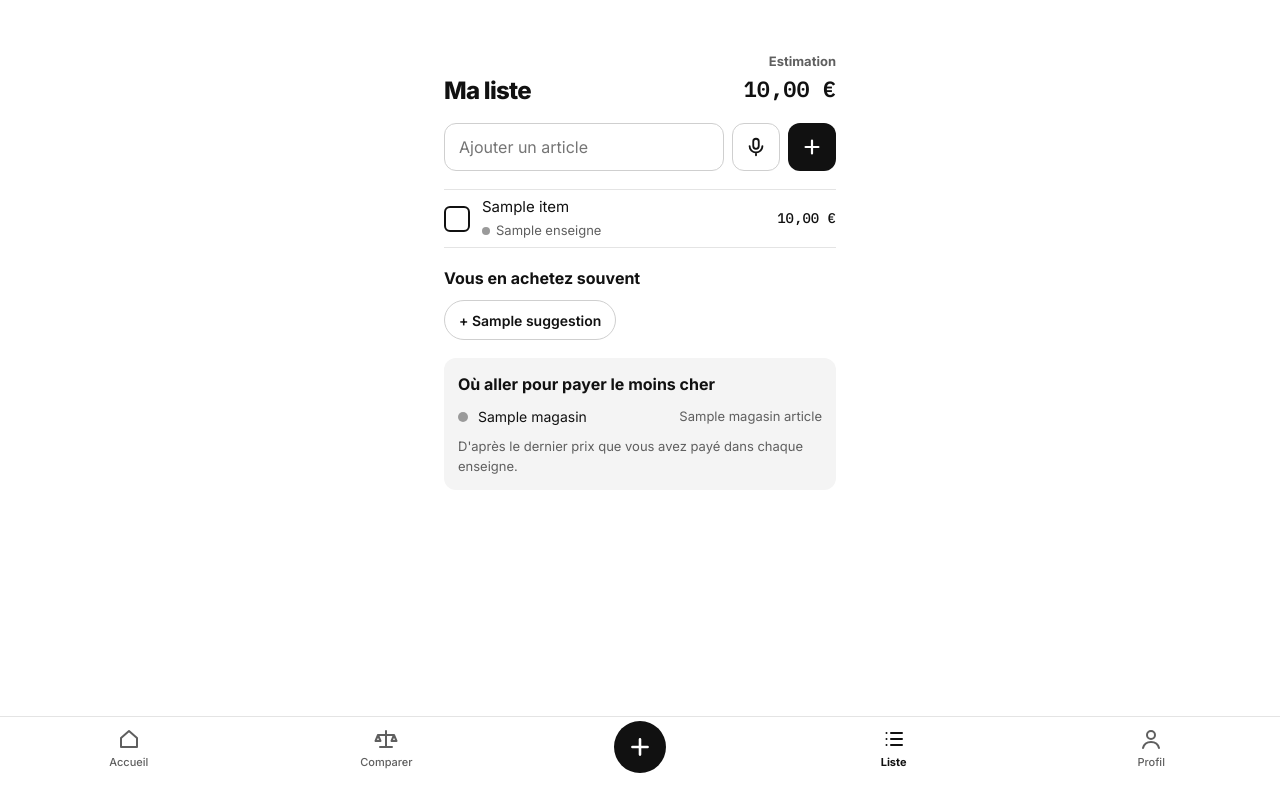
After one commit to eliemsalem/fairbasket, a FastAPI app: template app/templates/liste.html in a window 1280 px wide. The commit adds this page. Run offline with FastAPI, Linux system fonts and the light colour scheme; the template is opened without the code that fills it: most values are stand-ins (such as "Sample title", 1, 10 or a date in 2020).

Commit message:
Liste de courses
- Ajout manuel, retrouvé parmi les produits déjà achetés (« oeufs » -> « Œufs bio ×6 »)
- Prix estimé et enseigne la moins chère pour chaque article, d'après les derniers prix payés
- Cases à cocher, retrait des articles cochés, suggestions « vous en achetez souvent »
- « Où aller » : nombre d'articles par enseigne la moins chère
- Dictée par le micro quand le navigateur la propose
- 45 tests

Co-Authored-By: Claude Opus 5.5 <noreply@anthropic.com>

```diff
--- a/app/main.py
+++ b/app/main.py
@@ -17,9 +17,9 @@ from fastapi.templating import Jinja2Templates
 from sqlalchemy import select
 from sqlalchemy.orm import Session, selectinload
 
-from . import auth, config, stats, tickets
+from . import auth, config, liste, stats, tickets
 from .db import get_db, init_db
-from .models import Receipt, ReceiptItem, Store, User, now
+from .models import Product, Receipt, ReceiptItem, ShoppingItem, Store, User, now
 
 APP_DIR = config.ROOT / "app"
 
@@ -202,6 +202,43 @@ def comparer(request: Request, onglet: str = "moi", q: str = "", user: User = De
     return page(request, "comparer.html", onglet="moi", q=q, c=stats.comparaisons(db, user, q))
 
 
+# --- Liste de courses ----------------------------------------------------------
+
+@app.get("/liste", response_class=HTMLResponse)
+def liste_page(request: Request, user: User = Depends(require_user), db: Session = Depends(get_db)):
+    return page(request, "liste.html", v=liste.vue(db, user))
+
+
+@app.post("/liste")
+def liste_ajout(nom: str = Form(""), product_id: Optional[int] = Form(None), user: User = Depends(require_user),
+                db: Session = Depends(get_db)):
+    liste.ajouter(db, user, nom, db.get(Product, product_id) if product_id else None)
+    return RedirectResponse("/liste", status_code=303)
+
+
+def _ligne_de(db: Session, user: User, item_id: int) -> ShoppingItem:
+    item = db.get(ShoppingItem, item_id)
+    if item is None or item.user_id != user.id:
+        raise HTTPException(status_code=404)
+    return item
+
+
+@app.post("/liste/{item_id}/cocher")
+def liste_cocher(item_id: int, user: User = Depends(require_user), db: Session = Depends(get_db)):
+    item = _ligne_de(db, user, item_id)
+    item.coche = not item.coche
+    db.commit()
+    return RedirectResponse("/liste", status_code=303)
+
+
+@app.post("/liste/vider")
+def liste_vider(user: User = Depends(require_user), db: Session = Depends(get_db)):
+    for item in [i for i in user.liste if i.coche]:
+        db.delete(item)
+    db.commit()
+    return RedirectResponse("/liste", status_code=303)
+
+
 # --- Profil et donnees personnelles -------------------------------------------
 
 @app.get("/profil", response_class=HTMLResponse)
--- a/app/static/style.css
+++ b/app/static/style.css
@@ -82,3 +82,7 @@ th{font-size:12px;color:var(--muted);font-weight:600}
 .hbar .track span{display:block;height:100%;background:var(--fg)}
 .eyebrow{font-size:12px;font-weight:700;letter-spacing:.04em;text-transform:uppercase;color:var(--muted)}
 .badge{font-size:11px;font-weight:700;border:1px solid var(--fg);border-radius:999px;padding:2px 8px;white-space:nowrap}
+.icon-btn{width:48px;height:48px;flex:none;border-radius:12px;border:1px solid var(--field);background:var(--bg);color:var(--fg);display:flex;align-items:center;justify-content:center;cursor:pointer}
+.tick{width:26px;height:26px;flex:none;border-radius:6px;border:2px solid var(--fg);background:transparent;color:var(--on-fg);display:flex;align-items:center;justify-content:center;cursor:pointer;padding:0}
+.tick.on{background:var(--fg)}
+.chip{height:40px;padding:0 14px;border-radius:999px;border:1px solid var(--field);background:var(--bg);color:var(--fg);font:inherit;font-size:14px;font-weight:600;cursor:pointer}
--- a/app/templates/_nav.html
+++ b/app/templates/_nav.html
@@ -2,6 +2,6 @@
   <a href="/accueil" {% if actif == 'accueil' %}aria-current="page"{% endif %}><svg width="24" height="24" viewBox="0 0 24 24" fill="none" stroke="currentColor" stroke-width="2" stroke-linejoin="round" aria-hidden="true"><path d="M4 11l8-7 8 7v9H4z"/></svg>Accueil</a>
   <a href="/comparer" {% if actif == 'comparer' %}aria-current="page"{% endif %}><svg width="24" height="24" viewBox="0 0 24 24" fill="none" stroke="currentColor" stroke-width="2" stroke-linecap="round" stroke-linejoin="round" aria-hidden="true"><path d="M12 4v16M6 20h12M4 8h16M4 8l-2.5 6h5zM20 8l-2.5 6h5z"/></svg>Comparer</a>
   <a href="/tickets/ajouter" class="add" aria-label="Ajouter un ticket"><svg width="26" height="26" viewBox="0 0 24 24" fill="none" stroke="currentColor" stroke-width="2.4" stroke-linecap="round" aria-hidden="true"><path d="M12 5v14M5 12h14"/></svg></a>
-  <a href="#" {% if actif == 'liste' %}aria-current="page"{% endif %}><svg width="24" height="24" viewBox="0 0 24 24" fill="none" stroke="currentColor" stroke-width="2" stroke-linecap="round" aria-hidden="true"><path d="M9 6h11M9 12h11M9 18h11M4.5 6h.01M4.5 12h.01M4.5 18h.01"/></svg>Liste</a>
+  <a href="/liste" {% if actif == 'liste' %}aria-current="page"{% endif %}><svg width="24" height="24" viewBox="0 0 24 24" fill="none" stroke="currentColor" stroke-width="2" stroke-linecap="round" aria-hidden="true"><path d="M9 6h11M9 12h11M9 18h11M4.5 6h.01M4.5 12h.01M4.5 18h.01"/></svg>Liste</a>
   <a href="/profil" {% if actif == 'profil' %}aria-current="page"{% endif %}><svg width="24" height="24" viewBox="0 0 24 24" fill="none" stroke="currentColor" stroke-width="2" stroke-linecap="round" aria-hidden="true"><circle cx="12" cy="8" r="4"/><path d="M4 21c1-4 4-6 8-6s7 2 8 6"/></svg>Profil</a>
 </nav>
--- /dev/null
+++ b/app/templates/liste.html
@@ -0,0 +1,68 @@
+{% extends "base.html" %}
+{% block title %}FairBasket — Ma liste{% endblock %}
+{% block body %}
+<main class="screen with-nav" style="gap:18px">
+  <div style="display:flex;justify-content:space-between;align-items:flex-end">
+    <h1 style="font-size:24px">Ma liste</h1>
+    <div style="text-align:right"><span class="small"><strong>Estimation</strong></span><br><span class="mono" style="font-size:22px;font-weight:700">{{ v.total|euros }}</span></div>
+  </div>
+
+  <form method="post" action="/liste" style="flex-direction:row;gap:8px">
+    <label class="visually-hidden" for="nom">Ajouter un article</label>
+    <input id="nom" name="nom" type="text" placeholder="Ajouter un article" autocomplete="off" style="height:48px;flex-grow:1;min-width:0;border:1px solid var(--field);border-radius:12px;padding:0 14px;font:inherit;color:var(--fg);background:var(--bg)">
+    <button type="button" id="micro" aria-label="Dicter un article" hidden class="icon-btn"><svg width="22" height="22" viewBox="0 0 24 24" fill="none" stroke="currentColor" stroke-width="2" stroke-linecap="round" stroke-linejoin="round" aria-hidden="true"><rect x="9" y="3" width="6" height="11" rx="3"/><path d="M5 11a7 7 0 0 0 14 0M12 18v3"/></svg></button>
+    <button type="submit" aria-label="Ajouter" class="icon-btn" style="background:var(--fg);color:var(--on-fg);border:0"><svg width="22" height="22" viewBox="0 0 24 24" fill="none" stroke="currentColor" stroke-width="2.4" stroke-linecap="round" aria-hidden="true"><path d="M12 5v14M5 12h14"/></svg></button>
+  </form>
+
+  {% if v.lignes %}
+  <div class="rows">
+    {% for l in v.lignes %}
+      <form method="post" action="/liste/{{ l.item.id }}/cocher" class="row" style="flex-direction:row;gap:12px;min-height:56px;padding:6px 0">
+        <button type="submit" class="tick{{ ' on' if l.item.coche }}" aria-label="{{ 'Décocher' if l.item.coche else 'Cocher' }} {{ l.item.nom }}" aria-pressed="{{ 'true' if l.item.coche else 'false' }}">{% if l.item.coche %}<svg width="16" height="16" viewBox="0 0 24 24" fill="none" stroke="currentColor" stroke-width="3" stroke-linecap="round" stroke-linejoin="round" aria-hidden="true"><path d="M5 12l5 5 9-10"/></svg>{% endif %}</button>
+        <span class="grow" style="{{ 'text-decoration:line-through;color:var(--muted)' if l.item.coche }}">{{ l.item.nom }}{% if l.enseigne %}<br><span class="small" style="display:inline-flex;gap:6px;align-items:center"><span class="dot" style="width:8px;height:8px;background:{{ l.enseigne|couleur }}"></span>{{ l.enseigne }}</span>{% endif %}</span>
+        <span class="mono" style="font-size:14px">{{ l.prix|euros if l.prix else '' }}</span>
+      </form>
+    {% endfor %}
+  </div>
+  {% if v.restants < v.lignes|length %}<form method="post" action="/liste/vider"><button class="btn ghost" type="submit">Retirer les articles cochés</button></form>{% endif %}
+  {% else %}
+  <div class="card"><p class="lede" style="margin:0">Votre liste est vide. Ajoutez un article, ou piochez dans ce que vous achetez souvent.</p></div>
+  {% endif %}
+
+  {% if v.suggestions %}
+  <section style="display:flex;flex-direction:column;gap:10px">
+    <h2>Vous en achetez souvent</h2>
+    <div style="display:flex;flex-wrap:wrap;gap:8px">
+      {% for s in v.suggestions %}
+        <form method="post" action="/liste" style="display:inline"><input type="hidden" name="nom" value="{{ s.nom }}"><input type="hidden" name="product_id" value="{{ s.id }}"><button type="submit" class="chip">+ {{ s.nom }}</button></form>
+      {% endfor %}
+    </div>
+  </section>
+  {% endif %}
+
+  {% if v.magasins %}
+  <section class="card" style="background:var(--soft);border:0;display:flex;flex-direction:column;gap:10px">
+    <h2>Où aller pour payer le moins cher</h2>
+    {% for m, n in v.magasins %}
+      <div style="display:flex;align-items:center;gap:10px;font-size:14px"><span class="dot" style="width:10px;height:10px;background:{{ m|couleur }}"></span><span class="grow">{{ m }}</span><span class="small">{{ n }} article{{ 's' if n > 1 }}</span></div>
+    {% endfor %}
+    <p class="small" style="margin:0">D'après le dernier prix que vous avez payé dans chaque enseigne.</p>
+  </section>
+  {% endif %}
+</main>
+{% with actif='liste' %}{% include "_nav.html" %}{% endwith %}
+<script>
+  // dictee : bouton micro seulement si le navigateur sait reconnaitre la voix (Chrome Android, Safari)
+  const Reco = window.SpeechRecognition || window.webkitSpeechRecognition;
+  if (Reco) {
+    const bouton = document.getElementById('micro');
+    bouton.hidden = false;
+    bouton.addEventListener('click', () => {
+      const r = new Reco();
+      r.lang = 'fr-FR';
+      r.onresult = (e) => { document.getElementById('nom').value = e.results[0][0].transcript; };
+      r.start();
+    });
+  }
+</script>
+{% endblock %}
```
Also changed, not shown: app/liste.py (added, +65 -0 lines), app/models.py (+16 -0 lines), tests/test_liste.py (added, +41 -0 lines).
